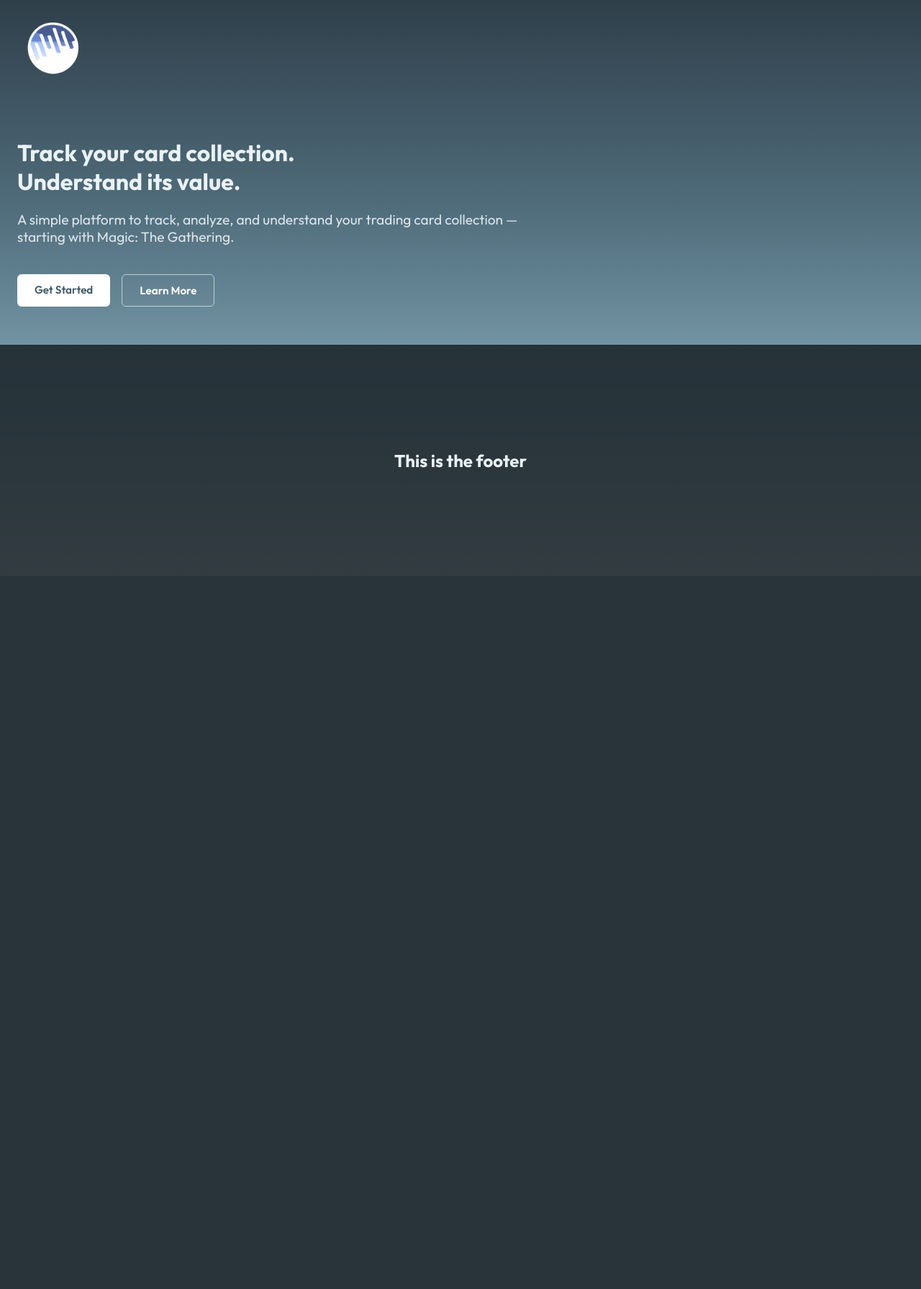
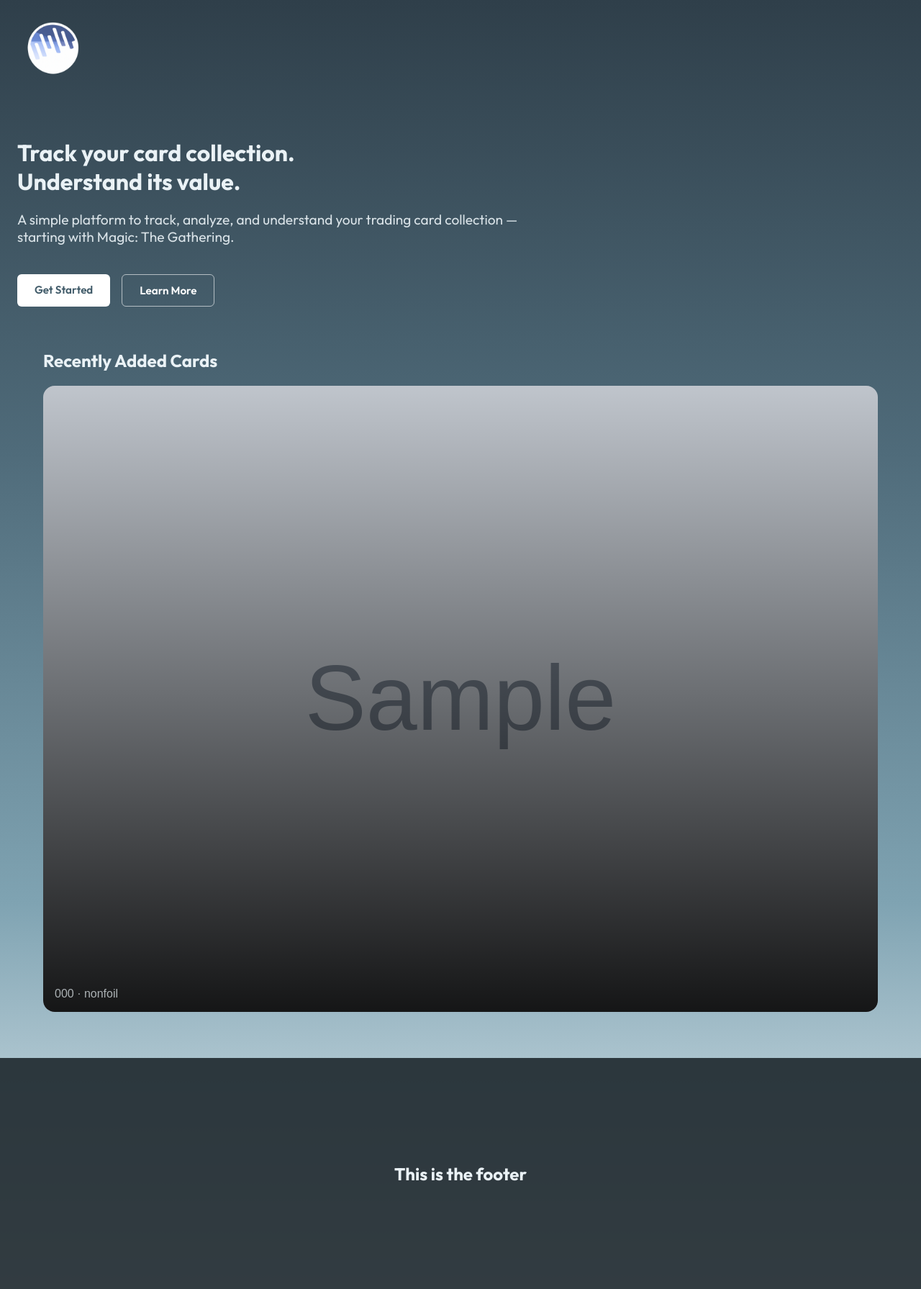
Before and after one commit to ElMauro21/Cardfolio, a Django app: page / in a window 1280 px wide. Shown: the whole page at 72% size. Before the commit the page ends 650 px from the top, so only its background shows below. Run offline with Django 5.2, Linux system fonts and the light colour scheme; tables that the repository leaves empty hold one stand-in row (values such as "Sample post"); grey boxes marked "Sample" are stand-in pictures; some web fonts are replaced.

Commit message:
feat(doc): add documentation of def import_exact_mtg_card and fetch_card functions
- Add style to landing page, load 5 last records of the database and render the images in a grid

```diff
--- a/core/static/core/landing_page.css
+++ b/core/static/core/landing_page.css
@@ -38,3 +38,55 @@
 .btn:hover {
   transform: translateY(-2px);
 }
+
+/* CARDS */
+
+.cards-section {
+  max-width: 1200px;
+  margin: 0 auto;
+  padding: 40px 20px;
+}
+
+.card-grid {
+  display: grid;
+  grid-template-columns: repeat(auto-fit, minmax(221px, 1fr));
+  gap: 12px;
+}
+
+.card-tile {
+  position: relative;
+  font-family: var(--bit-font);
+  border-radius: 16px;
+  overflow: hidden;
+  transition: 0.3s ease all;
+}
+
+.card-tile img {
+  width: 100%;
+  height: auto;
+  display: block;
+}
+
+.card-tile:hover {
+  transform: translateY(-8px) scale(1.02);
+  box-shadow: 0 25px 60px rgba(0, 0, 0, 0.7);
+}
+
+.card-overlay {
+  position: absolute;
+  inset: 0;
+  background: linear-gradient(
+    to bottom,
+    rgba(0, 0, 0, 0.1),
+    rgba(0, 0, 0, 0.9)
+  );
+  display: flex;
+  flex-direction: column;
+  justify-content: flex-end;
+  padding: 16px;
+}
+
+.card-overlay span {
+  opacity: 0.7;
+  font-size: 1rem;
+}
--- a/core/templates/core/landing_page.html
+++ b/core/templates/core/landing_page.html
@@ -19,4 +19,21 @@
         <a href="#" class="btn secondary">Learn More</a>
       </div>
     </div>
+
+    <section class="cards-section">
+      <h2>Recently Added Cards</h2>
+
+      <div class="card-grid">
+        {% for card in cards %}
+        <div class="card-tile">
+          <img src="{{ card.image_url }}" alt="{{ card.name }}" loading="lazy">
+            <div class="card-overlay">
+              <span>{{ card.set_code|upper }} · {{ card.finish }}</span>
+            </div>
+          </div>
+        {% empty %}
+          <p>No cards yet 😢</p>
+        {% endfor %}
+      </div>
+    </section>
 {% endblock  %}
--- a/core/urls.py
+++ b/core/urls.py
@@ -1,6 +1,6 @@
 from django.urls import path
-from .views import home_page_view
+from .views import landing_page_view
 
 urlpatterns = [
-    path("",home_page_view,name="home")
+    path("",landing_page_view,name="home")
 ]
--- a/core/views.py
+++ b/core/views.py
@@ -1,6 +1,12 @@
 from django.shortcuts import render
+from cards.models import Card
 
 # Create your views here.
 
-def home_page_view(request):
-    return render(request,"core/landing_page.html")
+def landing_page_view(request):
+
+    cards = Card.objects.order_by("-created_at")[:5]
+
+    return render(request,"core/landing_page.html",{
+        "cards": cards
+    })
```
Also changed, not shown: cards/services/card_importer.py (+57 -0 lines), integrations/scryfall.py (+42 -0 lines).
